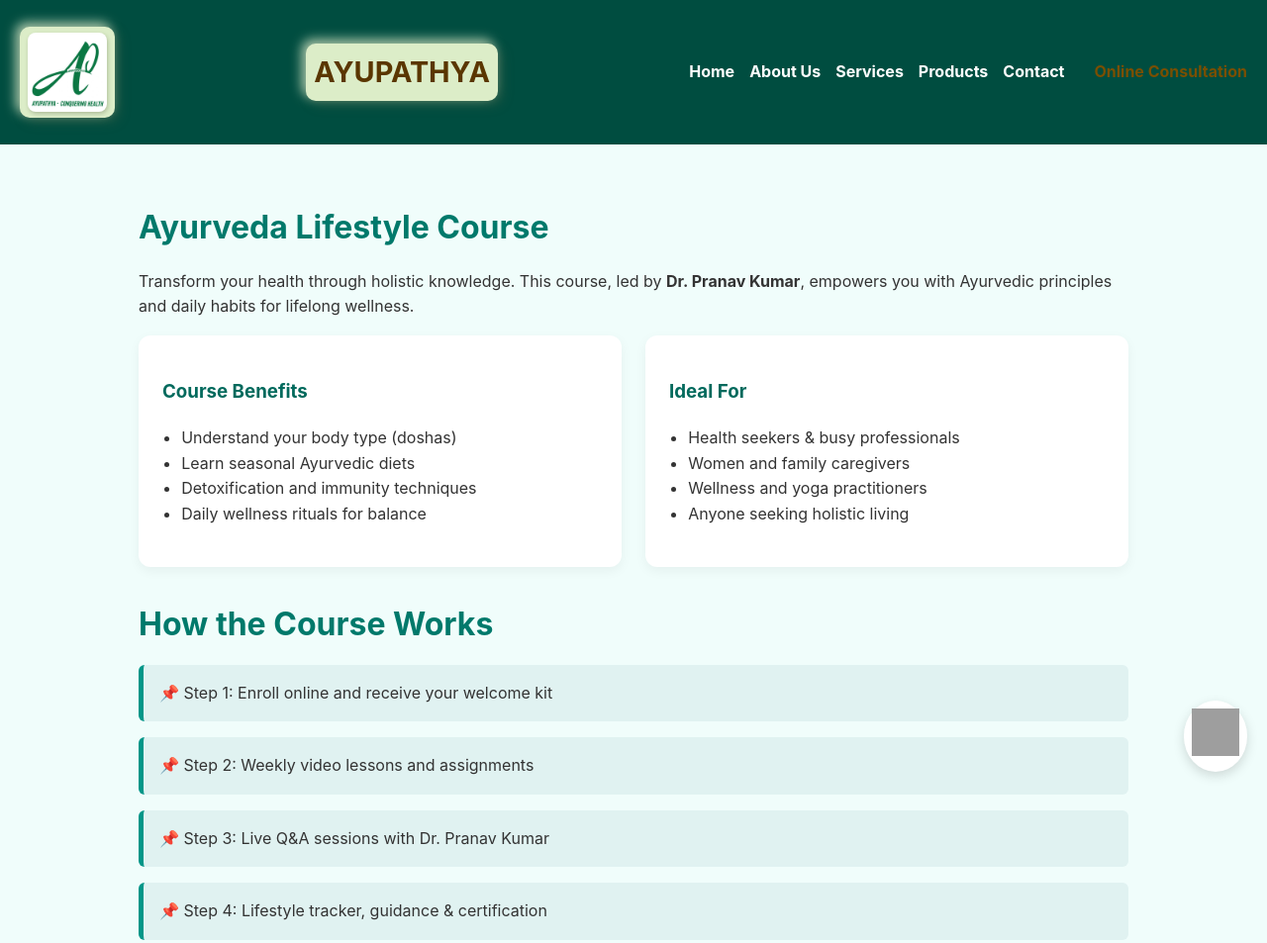
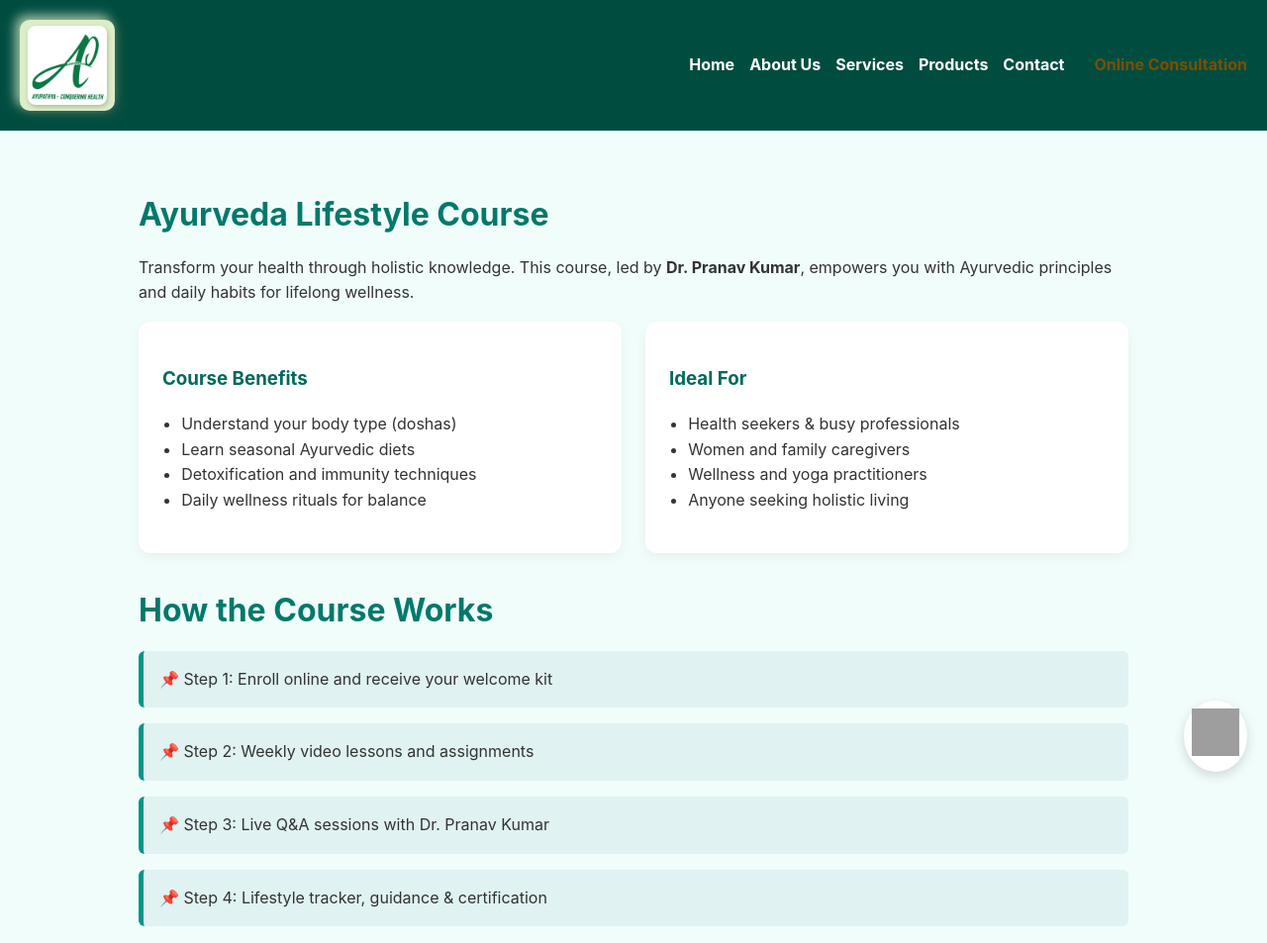
Before and after one commit to Ayupathya/Ayupathya-Conquering-Health, a website: page public/ayupathyalifestyle.html in a window 1280 px wide. Shown: the top 953 px of the page at 99% size. Drawn offline with Linux system fonts and the light colour scheme; grey boxes are pictures that could not be loaded.

Commit message:
Fix HTML formatting issues in ayupathyalifestyle.html

```diff
--- a/public/ayupathyalifestyle.html
+++ b/public/ayupathyalifestyle.html
@@ -176,7 +176,6 @@
       <a href="index.html" class="logo">
         <img src="image/apalogo.jpg" alt="Ayupathya Logo" />
       </a>
-      <h1 class="logo">AYUPATHYA</h1>
       <input type="checkbox" id="menu-toggle" />
       <label for="menu-toggle" class="menu-icon">&#9776;</label>
       <ul class="nav-links">
```
